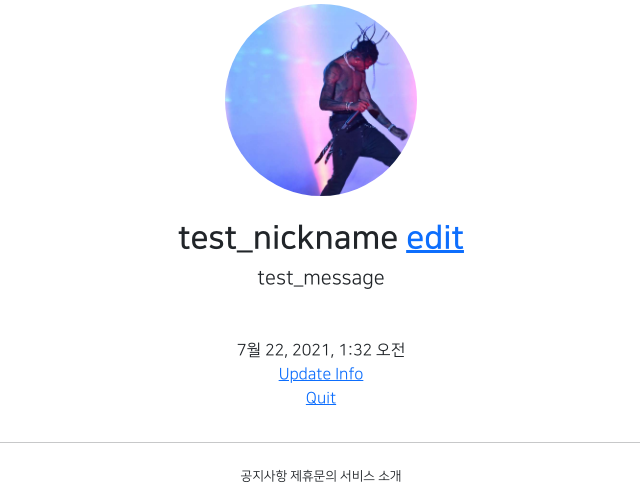
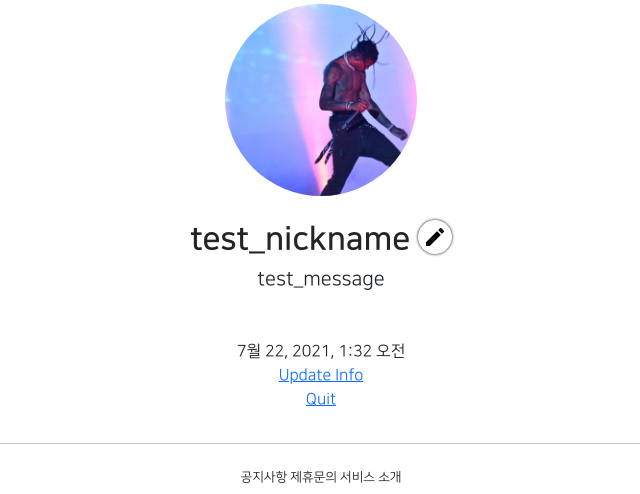
Before and after one commit to HwangSoonHyun/FirstClass, a Django app: page /accounts/detail/5 in a window 1280 px wide. Shown: the part 269-763 px from the top of the page, without its empty margins (319-959 px from the left). Run offline with Django 3.2, Linux system fonts and the light colour scheme; a user stored in the database is signed in; data comes from the database, SQL or seed files in the repository; both versions use the stored data as it was after the commit; parts of the project's set-up code (start-up, migrations or seed data) failed here and were passed over; some libraries are stand-ins or nearby versions.

Commit message:
7/29 (class 5ban commit 3)

```diff
--- a/accountapp/templates/accountapp/detail.html
+++ b/accountapp/templates/accountapp/detail.html
@@ -11,7 +11,8 @@
                 <h2 class="NNS_B">
                     {{ target_user.profile.nickname }}
                         {% if target_user == user %}
-                        <a href="{% url 'profileapp:update' pk=target_user.pk %}">
+                        <a href="{% url 'profileapp:update' pk=target_user.pk %}"
+                           class="material-icons round_button">
                             edit
                         </a>
                         {% endif %}
--- a/static/base.css
+++ b/static/base.css
@@ -25,3 +25,15 @@
 .NNS_B{
     font-family: "NanumSquareB", cursive;
 }
+
+.round_button{
+    color: black;
+    text-decoration: none;
+    box-shadow: 0 0 3px black;
+    border-radius: 10rem;
+    padding: .3rem;
+}
+
+.round_button:hover{
+    color: dimgray;
+}
--- a/templates/head.html
+++ b/templates/head.html
@@ -11,6 +11,11 @@
     <link href="https://fonts.googleapis.com/css2?family=Pacifico&display=swap" rel="stylesheet">
     {#  STATIC FILES LINK  #}
     <link rel="stylesheet" type="text/css" href="{% static 'base.css' %}">
+
+    {#   MATERIAL ICONS LINK  #}
+    <link href="https://fonts.googleapis.com/css2?family=Material+Icons"
+      rel="stylesheet">
+
     <style>
         @font-face {
             font-family: 'NanumSquareR';
```
Also changed, not shown: db.sqlite3.
